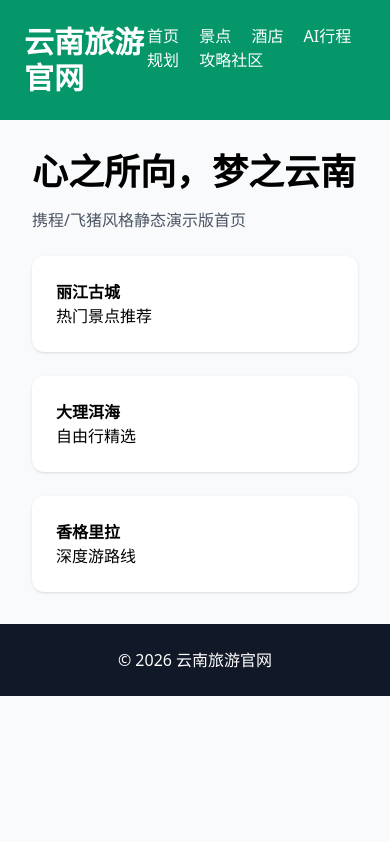
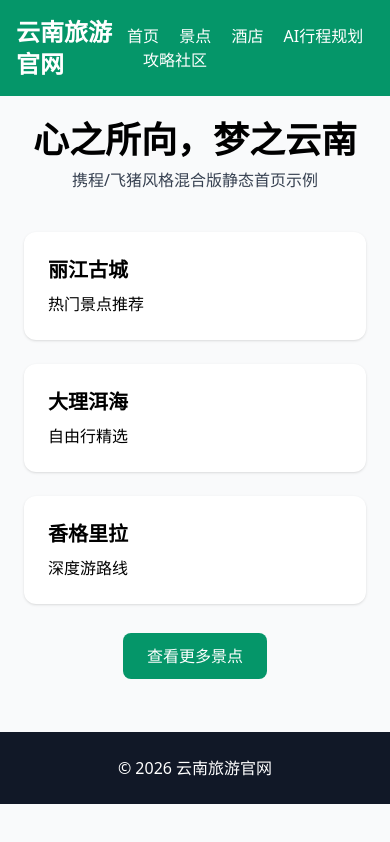
Before and after one commit to haozhiweng/yunnan-travel-v4-static, a plain HTML site: page index.html in a window 390 px wide. Drawn offline with nearby package versions, Linux system fonts and the light colour scheme.

Commit message:
index.html
<!DOCTYPE html>
<html lang="zh-CN">
<head>
  <meta charset="UTF-8">
  <meta name="viewport" content="width=device-width, initial-scale=1.0">
  <title>云南旅游官网 V4.0</title>
  <script src="https://cdn.tailwindcss.com"></script>
  <link rel="stylesheet" href="assets/css/style.css">
</head>
<body class="bg-gray-50 font-sans">

<header class="bg-emerald-600 text-white p-4 flex justify-between items-center">
  <h1 class="text-2xl font-bold">云南旅游官网</h1>
  <nav class="space-x-4">
    <a href="index.html" class="hover:underline">首页</a>
    <a href="scenic.html" class="hover:underline">景点</a>
    <a href="hotel.html" class="hover:underline">酒店</a>
    <a href="ai.html" class="hover:underline">AI行程规划</a>
    <a href="community.html" class="hover:underline">攻略社区</a>
  </nav>
</header>

<main class="max-w-6xl mx-auto p-6">
  <section class="text-center mb-10">
    <h2 class="text-4xl font-bold mb-2">心之所向，梦之云南</h2>
    <p class="text-gray-700">携程/飞猪风格混合版静态首页示例</p>
  </section>

  <section class="grid md:grid-cols-3 gap-6 mb-10">
    <div class="bg-white p-6 rounded-xl shadow hover:shadow-lg transition">
      <h3 class="font-bold text-xl mb-2">丽江古城</h3>
      <p>热门景点推荐</p>
    </div>
    <div class="bg-white p-6 rounded-xl shadow hover:shadow-lg transition">
      <h3 class="font-bold text-xl mb-2">大理洱海</h3>
      <p>自由行精选</p>
    </div>
    <div class="bg-white p-6 rounded-xl shadow hover:shadow-lg transition">
      <h3 class="font-bold text-xl mb-2">香格里拉</h3>
      <p>深度游路线</p>
    </div>
  </section>

  <section class="text-center">
    <a href="scenic.html" class="bg-emerald-600 text-white px-6 py-3 rounded-lg hover:bg-emerald-700 transition">查看更多景点</a>
  </section>
</main>

<footer class="bg-gray-900 text-white text-center p-6 mt-10">
  © 2026 云南旅游官网
</footer>

<script src="assets/js/main.js"></script>
</body>
</html>

```diff
--- a/index.html
+++ b/index.html
@@ -1,40 +1,55 @@
-
 <!DOCTYPE html>
 <html lang="zh-CN">
 <head>
   <meta charset="UTF-8">
-<meta name="viewport" content="width=device-width,initial-scale=1">
-<title>云南旅游官网</title>
+  <meta name="viewport" content="width=device-width, initial-scale=1.0">
+  <title>云南旅游官网 V4.0</title>
   <script src="https://cdn.tailwindcss.com"></script>
+  <link rel="stylesheet" href="assets/css/style.css">
 </head>
-<body class="bg-gray-50">
-<header class="bg-emerald-600 text-white p-6 flex justify-between">
-  <h1 class="text-3xl font-bold">云南旅游官网</h1>
+<body class="bg-gray-50 font-sans">
+
+<header class="bg-emerald-600 text-white p-4 flex justify-between items-center">
+  <h1 class="text-2xl font-bold">云南旅游官网</h1>
   <nav class="space-x-4">
-    <a href="index.html">首页</a>
-    <a href="scenic.html">景点</a>
-    <a href="hotel.html">酒店</a>
-    <a href="ai.html">AI行程规划</a>
-    <a href="community.html">攻略社区</a>
+    <a href="index.html" class="hover:underline">首页</a>
+    <a href="scenic.html" class="hover:underline">景点</a>
+    <a href="hotel.html" class="hover:underline">酒店</a>
+    <a href="ai.html" class="hover:underline">AI行程规划</a>
+    <a href="community.html" class="hover:underline">攻略社区</a>
   </nav>
 </header>
-<main class="max-w-6xl mx-auto p-8">
-<h2 class="text-4xl font-bold mb-4">心之所向，梦之云南</h2>
-<p class="text-gray-600 mb-6">携程/飞猪风格静态演示版首页</p>
-<div class="grid md:grid-cols-3 gap-6">
-<div class="bg-white p-6 rounded-xl shadow">
-<h3 class="font-bold">丽江古城</h3><p>热门景点推荐</p>
+
+<main class="max-w-6xl mx-auto p-6">
+  <section class="text-center mb-10">
+    <h2 class="text-4xl font-bold mb-2">心之所向，梦之云南</h2>
+    <p class="text-gray-700">携程/飞猪风格混合版静态首页示例</p>
+  </section>
+
+  <section class="grid md:grid-cols-3 gap-6 mb-10">
+    <div class="bg-white p-6 rounded-xl shadow hover:shadow-lg transition">
+      <h3 class="font-bold text-xl mb-2">丽江古城</h3>
+      <p>热门景点推荐</p>
     </div>
-<div class="bg-white p-6 rounded-xl shadow">
-<h3 class="font-bold">大理洱海</h3><p>自由行精选</p>
+    <div class="bg-white p-6 rounded-xl shadow hover:shadow-lg transition">
+      <h3 class="font-bold text-xl mb-2">大理洱海</h3>
+      <p>自由行精选</p>
     </div>
-<div class="bg-white p-6 rounded-xl shadow">
-<h3 class="font-bold">香格里拉</h3><p>深度游路线</p>
+    <div class="bg-white p-6 rounded-xl shadow hover:shadow-lg transition">
+      <h3 class="font-bold text-xl mb-2">香格里拉</h3>
+      <p>深度游路线</p>
     </div>
-</div>
+  </section>
+
+  <section class="text-center">
+    <a href="scenic.html" class="bg-emerald-600 text-white px-6 py-3 rounded-lg hover:bg-emerald-700 transition">查看更多景点</a>
+  </section>
 </main>
-<footer class="bg-gray-900 text-white text-center p-6">
+
+<footer class="bg-gray-900 text-white text-center p-6 mt-10">
   © 2026 云南旅游官网
 </footer>
+
+<script src="assets/js/main.js"></script>
 </body>
 </html>
```
Lines whose indentation alone changed are shown as unchanged.
